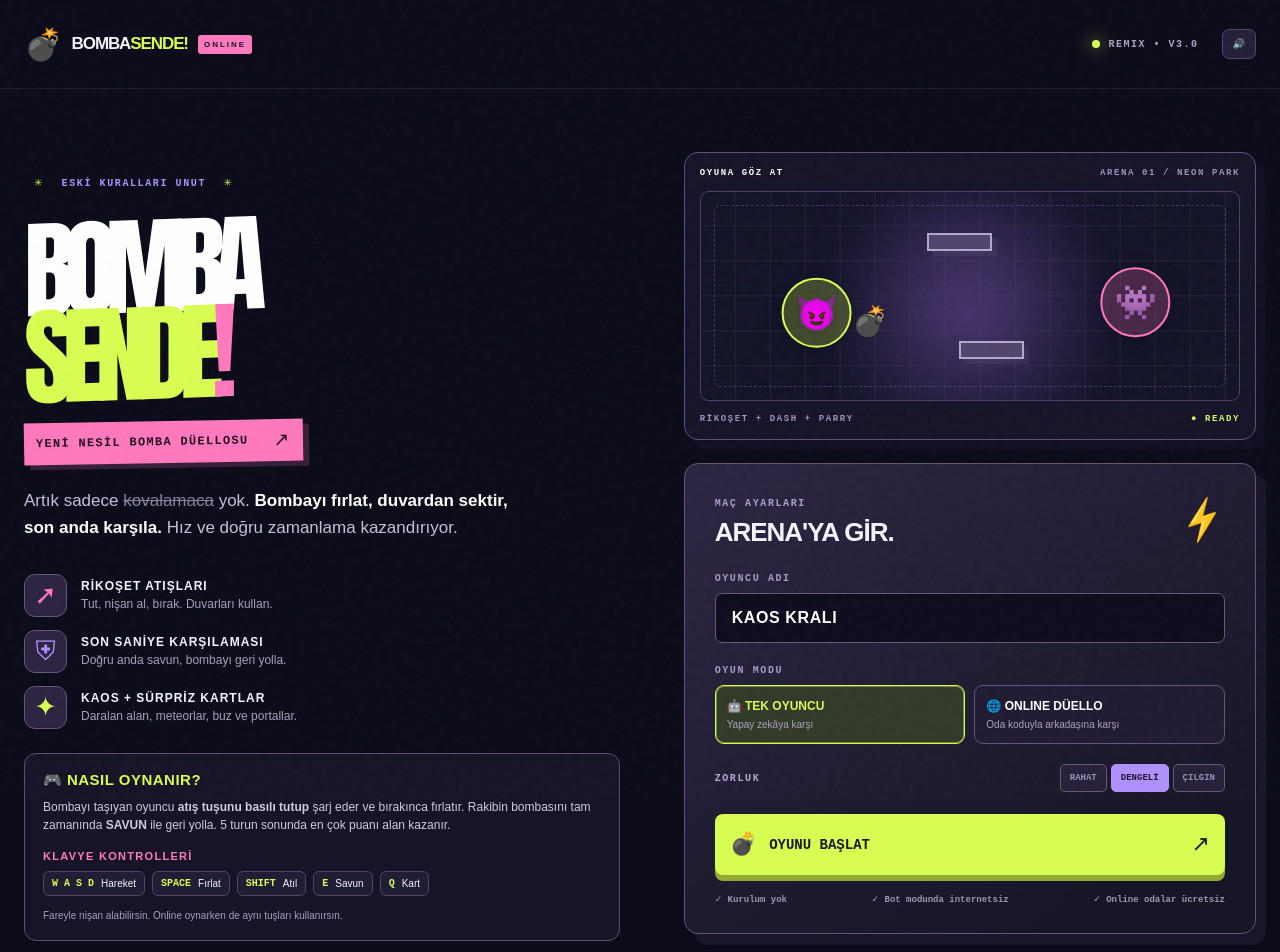
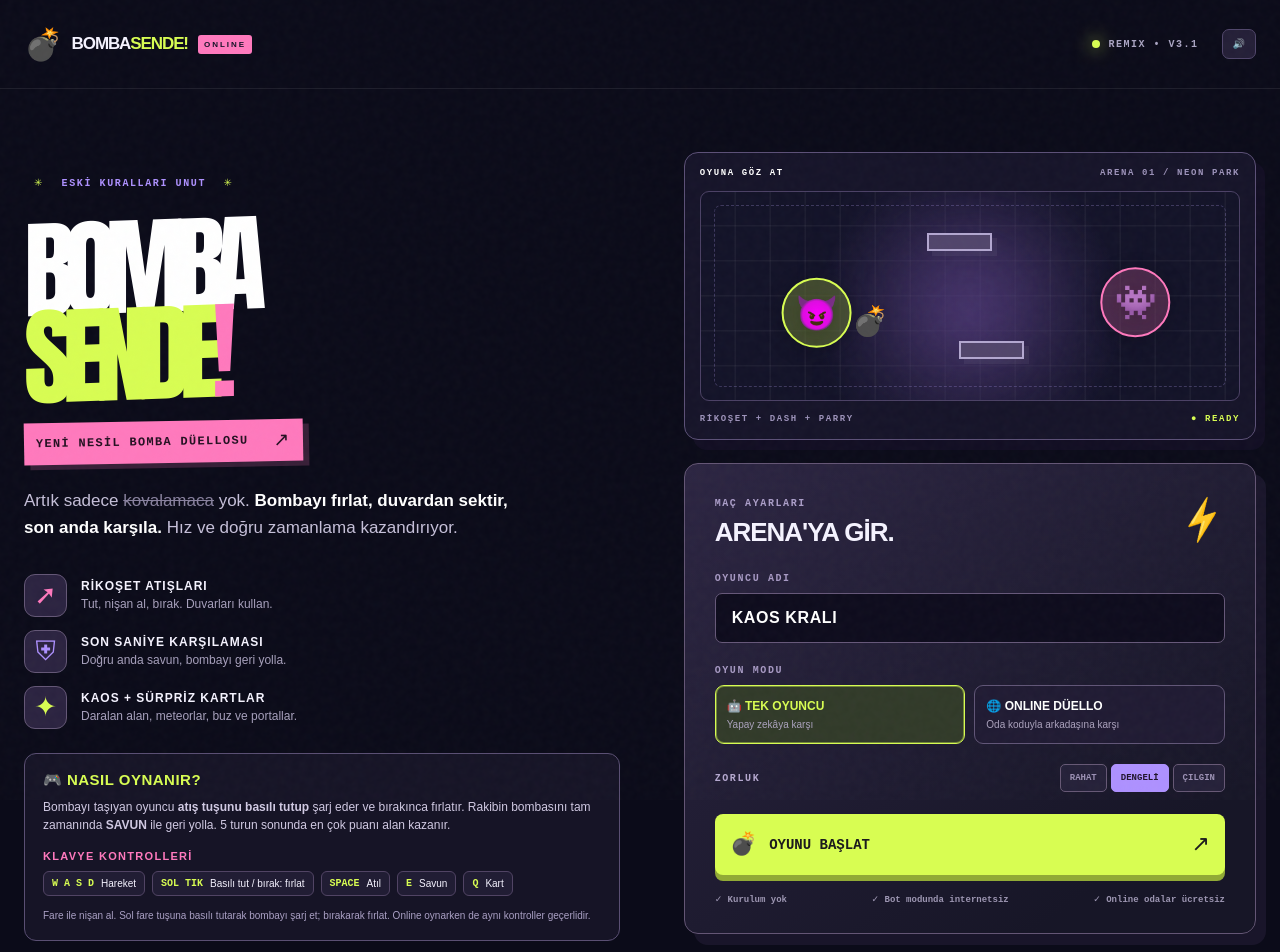
Before and after one commit to yunusugdul/bomba-sende, a website: page public/index.html in a window 1280 px wide. Shown: the top 952 px of the page. Drawn offline with Linux system fonts and the light colour scheme.

Commit message:
V3.1: show left mouse throw and Space dash in all instructions

```diff
--- a/public/index.html
+++ b/public/index.html
@@ -12,7 +12,7 @@
 <div class="ambient ambient-a"></div><div class="ambient ambient-b"></div><div class="noise"></div>
 <header class="site-head wrap">
   <a class="logo" href="#" id="logoHome" aria-label="Bomba Sende ana menü"><span class="logo-icon">💣</span><span>BOMBA<span>SENDE!</span><small>ONLINE</small></span></a>
-  <div class="head-right"><span class="status-dot"></span><span>REMIX • V3.0</span><button class="head-audio" id="muteTop" title="Sesi aç/kapat" aria-label="Sesi aç/kapat">🔊</button></div>
+  <div class="head-right"><span class="status-dot"></span><span>REMIX • V3.1</span><button class="head-audio" id="muteTop" title="Sesi aç/kapat" aria-label="Sesi aç/kapat">🔊</button></div>
 </header>
 <main>
 <section id="landing" class="landing wrap">
@@ -26,7 +26,7 @@
       <div class="feature"><span class="feature-icon purple">⛨</span><div><b>SON SANİYE KARŞILAMASI</b><small>Doğru anda savun, bombayı geri yolla.</small></div></div>
       <div class="feature"><span class="feature-icon lime">✦</span><div><b>KAOS + SÜRPRİZ KARTLAR</b><small>Daralan alan, meteorlar, buz ve portallar.</small></div></div>
     </div>
-    <div class="home-how"><h2>🎮 NASIL OYNANIR?</h2><p>Bombayı taşıyan oyuncu <b>atış tuşunu basılı tutup</b> şarj eder ve bırakınca fırlatır. Rakibin bombasını tam zamanında <b>SAVUN</b> ile geri yolla. 5 turun sonunda en çok puanı alan kazanır.</p><h3>KLAVYE KONTROLLERİ</h3><div class="home-keys"><span><kbd>W A S D</kbd> Hareket</span><span><kbd>SPACE</kbd> Fırlat</span><span><kbd>SHIFT</kbd> Atıl</span><span><kbd>E</kbd> Savun</span><span><kbd>Q</kbd> Kart</span></div><p class="subtle">Fareyle nişan alabilirsin. Online oynarken de aynı tuşları kullanırsın.</p></div>
+    <div class="home-how"><h2>🎮 NASIL OYNANIR?</h2><p>Bombayı taşıyan oyuncu <b>atış tuşunu basılı tutup</b> şarj eder ve bırakınca fırlatır. Rakibin bombasını tam zamanında <b>SAVUN</b> ile geri yolla. 5 turun sonunda en çok puanı alan kazanır.</p><h3>KLAVYE KONTROLLERİ</h3><div class="home-keys"><span><kbd>W A S D</kbd> Hareket</span><span><kbd>SOL TIK</kbd> Basılı tut / bırak: fırlat</span><span><kbd>SPACE</kbd> Atıl</span><span><kbd>E</kbd> Savun</span><span><kbd>Q</kbd> Kart</span></div><p class="subtle">Fare ile nişan al. Sol fare tuşuna basılı tutarak bombayı şarj et; bırakarak fırlat. Online oynarken de aynı kontroller geçerlidir.</p></div>
   <div class="lower-chips"><span>⚡ 5 TUR</span><span>🎯 BECERİ ODAKLI</span><span>🆓 TAMAMEN ÜCRETSİZ</span></div>
   </div>
   <div class="right-column">
@@ -51,14 +51,14 @@
   <div class="game-nav"><button id="backBtn" class="nav-button">← MENÜ</button><div class="game-identity"><span>REMIX ARENA</span><b id="mapName">NEON PARK</b></div><div class="nav-actions"><button class="nav-button" id="helpBtn">ⓘ BİLGİ</button><button class="nav-button" id="fullscreenBtn" title="Tam ekran">⛶ TAM EKRAN</button><button id="pauseBtn" class="nav-button">Ⅱ DURAKLAT</button></div></div>
   <div class="scoreline"><div id="scoreBox0" class="scorebox p0"><div class="profile-emoji">😈</div><div class="profile-name"><b id="player0Name">SEN</b><span id="player0Status">HAZIR</span></div><strong id="score0">0</strong></div><div class="timerbox"><div class="timer-meta"><span id="roundLabel">TUR 1 / 5</span><span id="fuseLabel">FİTİL</span></div><div class="timer-main"><span class="timer-icon" id="timerIcon">💣</span><span id="timerDigits">18.0</span><small>SN</small></div></div><div id="scoreBox1" class="scorebox p1"><strong id="score1">0</strong><div class="profile-name"><b id="player1Name">RAKİP</b><span id="player1Status">HAZIR</span></div><div class="profile-emoji">👾</div></div></div>
   <div class="fuse-container" title="Bombanın kalan süresi"><div class="fuse-track"><div id="timerFill" class="fuse-burning"></div><span id="fuseSpark" class="fuse-spark" aria-hidden="true">🔥</span></div></div>
- <div class="arena-shell"><canvas id="arena" width="1000" height="562" aria-label="Oyun alanı: hareket, bomba fırlatma ve savunma"></canvas><div class="arena-overlay hidden" id="overlay" role="dialog" aria-live="polite"><div class="overlay-window"><span id="overlayEyebrow" class="overlay-eyebrow">TUR BAŞLIYOR</span><div id="overlayIcon" class="overlay-icon">💣</div><h2 id="overlayTitle">HAZIR MISIN?</h2><p id="overlayDesc">Fırlatmak için tuşa basılı tut ve bırak.</p><div id="overlayFoot" class="overlay-foot"></div></div></div><div class="event-callout hidden" id="eventCallout">⚡ TURBO MOD</div><div class="floating-toast" id="toast" aria-live="polite"></div>
+ <div class="arena-shell"><canvas id="arena" width="1000" height="562" aria-label="Oyun alanı: hareket, bomba fırlatma ve savunma"></canvas><div class="arena-overlay hidden" id="overlay" role="dialog" aria-live="polite"><div class="overlay-window"><span id="overlayEyebrow" class="overlay-eyebrow">TUR BAŞLIYOR</span><div id="overlayIcon" class="overlay-icon">💣</div><h2 id="overlayTitle">HAZIR MISIN?</h2><p id="overlayDesc">Fırlatmak için sol fare tuşunu basılı tut ve bırak.</p><div id="overlayFoot" class="overlay-foot"></div></div></div><div class="event-callout hidden" id="eventCallout">⚡ TURBO MOD</div><div class="floating-toast" id="toast" aria-live="polite"></div>
     <div class="touch-controls" id="touchControls"><div id="joystick" class="joystick"><div id="joystickStick" class="joystick-stick"></div></div><div class="touch-buttons"><button id="touchSkill" class="touch-button skill">✦<small>KART</small></button><button id="touchParry" class="touch-button parry">⛨<small>SAVUN</small></button><button id="touchDash" class="touch-button dash">➚<small>ATIL</small></button><button id="touchThrow" class="touch-button throw">💣<small>FIRLAT</small></button></div></div>
   </div>
-  <div class="bottom-hud"><div class="combat-state"><div id="bombStatus" class="bomb-status">💣 BOMBA SENDE</div><span id="tipText">Space'e basılı tut: şarj et. Bırak: fırlat.</span></div><div class="ability-bars"><div class="ability"><div class="ability-key" id="keyThrow">SPACE</div><div><b>FIRLAT</b><div class="meter"><span id="throwMeter"></span></div></div></div><div class="ability"><div class="ability-key" id="keyDash">SHIFT</div><div><b>ATIL</b><div class="meter"><span id="dashMeter"></span></div></div></div><div class="ability"><div class="ability-key" id="keyParry">E</div><div><b>SAVUN</b><div class="meter"><span id="parryMeter"></span></div></div></div><div class="ability special"><div class="ability-key" id="keyPower">Q</div><div><b id="cardName">KART YOK</b><div class="meter"><span id="cardMeter"></span></div></div></div></div></div>
-  <div class="game-bottom"><div class="instruction" id="controlsHint"><b>WASD</b> hareket · <b>SPACE</b> şarj/fırlat · <b>SHIFT</b> atıl · <b>E</b> savun · <b>Q</b> kart</div><div class="game-mode-pill" id="modePill">🤖 YAPAY ZEKÂ</div></div>
+  <div class="bottom-hud"><div class="combat-state"><div id="bombStatus" class="bomb-status">💣 BOMBA SENDE</div><span id="tipText">Sol tık basılı tut: şarj et. Bırak: fırlat.</span></div><div class="ability-bars"><div class="ability"><div class="ability-key" id="keyThrow">SOL TIK</div><div><b>FIRLAT</b><div class="meter"><span id="throwMeter"></span></div></div></div><div class="ability"><div class="ability-key" id="keyDash">SPACE</div><div><b>ATIL</b><div class="meter"><span id="dashMeter"></span></div></div></div><div class="ability"><div class="ability-key" id="keyParry">E</div><div><b>SAVUN</b><div class="meter"><span id="parryMeter"></span></div></div></div><div class="ability special"><div class="ability-key" id="keyPower">Q</div><div><b id="cardName">KART YOK</b><div class="meter"><span id="cardMeter"></span></div></div></div></div></div>
+  <div class="game-bottom"><div class="instruction" id="controlsHint"><b>WASD</b> hareket · <b>SOL TIK</b> şarj/fırlat · <b>SPACE</b> atıl · <b>E</b> savun · <b>Q</b> kart</div><div class="game-mode-pill" id="modePill">🤖 YAPAY ZEKÂ</div></div>
 </section>
 </main>
-<div id="infoDialog" class="info-dialog hidden" role="dialog" aria-modal="true" aria-label="Oynanış ve kontroller" aria-hidden="true"><div class="info-card"><div class="info-top"><strong>ⓘ OYUN REHBERİ</strong><button id="infoClose" aria-label="Kapat">✕</button></div><h2>BOMBA SENDE!</h2><p>5 tur boyunca bombayı rakibe fırlat. Süre bittiğinde bombayı taşıyan oyuncu turu kaybeder.</p><div class="info-steps"><p><b>💣 ŞARJ + ATIŞ</b> Space'e basılı tut, nişan al ve bırak. Bomba duvardan seker!</p><p><b>⛨ KARŞILAMA</b> E'ye tam isabet öncesi bas, bombayı geri savur.</p><p><b>➚ HIZLI ATILMA</b> Shift ile tuzaktan sıyrıl.</p><p><b>✦ KARTLAR</b> Kart topla, Q ile ışınlan / dondur / kalkan kullan.</p></div><div class="info-keys"><span><kbd>W A S D</kbd> Hareket</span><span><kbd>SPACE</kbd> Fırlat</span><span><kbd>SHIFT</kbd> Atıl</span><span><kbd>E</kbd> Savun</span><span><kbd>Q</kbd> Kart</span></div><small>İpucu: Online maçlarda rehberi açmak oyun süresini durdurmaz.</small><button id="infoDone" class="room-primary">OYUNA DÖN →</button></div></div>
+<div id="infoDialog" class="info-dialog hidden" role="dialog" aria-modal="true" aria-label="Oynanış ve kontroller" aria-hidden="true"><div class="info-card"><div class="info-top"><strong>ⓘ OYUN REHBERİ</strong><button id="infoClose" aria-label="Kapat">✕</button></div><h2>BOMBA SENDE!</h2><p>5 tur boyunca bombayı rakibe fırlat. Süre bittiğinde bombayı taşıyan oyuncu turu kaybeder.</p><div class="info-steps"><p><b>💣 ŞARJ + ATIŞ</b> Sol fare tuşuna basılı tut, nişan al ve bırak. Bomba duvardan seker!</p><p><b>⛨ KARŞILAMA</b> E'ye tam isabet öncesi bas, bombayı geri savur.</p><p><b>➚ HIZLI ATILMA</b> Space ile tuzaktan sıyrıl.</p><p><b>✦ KARTLAR</b> Kart topla, Q ile ışınlan / dondur / kalkan kullan.</p></div><div class="info-keys"><span><kbd>W A S D</kbd> Hareket</span><span><kbd>SPACE</kbd> Fırlat</span><span><kbd>SHIFT</kbd> Atıl</span><span><kbd>E</kbd> Savun</span><span><kbd>Q</kbd> Kart</span></div><small>İpucu: Online maçlarda rehberi açmak oyun süresini durdurmaz.</small><button id="infoDone" class="room-primary">OYUNA DÖN →</button></div></div>
 <footer class="footer wrap"><span>© 2026 BOMBA SENDE! REMIX</span><span>BU OYUNDA DOSTLUKLAR SINANIR. <b>💣</b></span></footer>
 <script src="/game.js" defer></script>
 </body></html>
```
